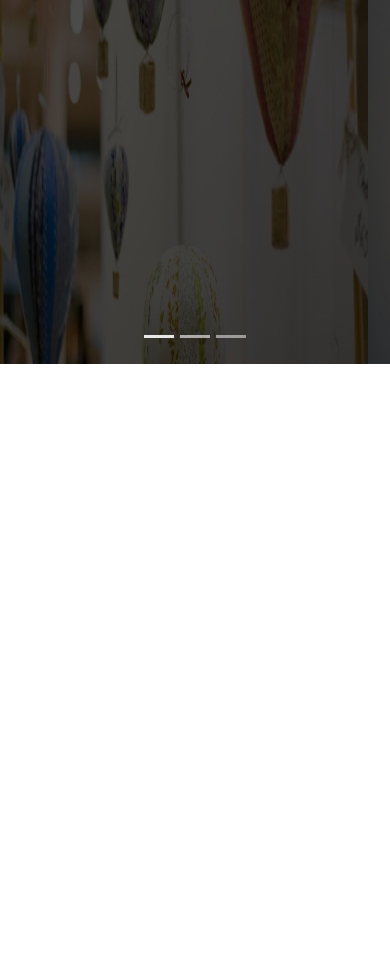
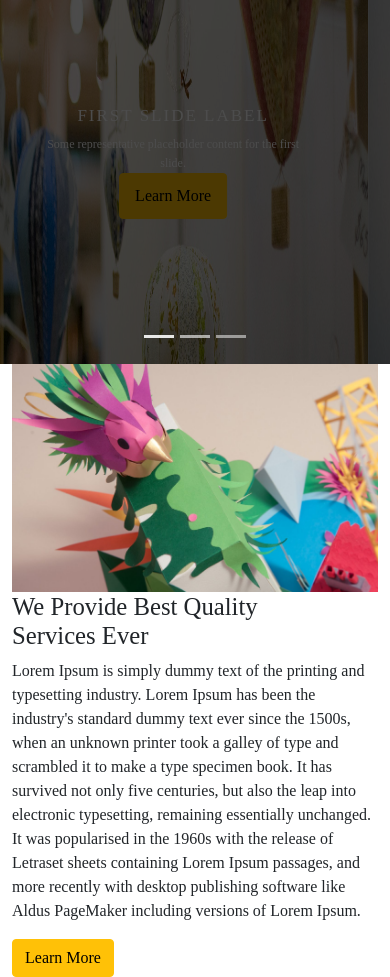
Before and after one commit to SandeeepS/LoginHome6Week, a plain HTML site: page index.html in a window 390 px wide. Shown: the part 480-1457 px from the top of the page. Before the commit the page ends 844 px from the top, so only its background shows below. Drawn offline with nearby package versions, Linux system fonts and the light colour scheme.

Commit message:
third commit

```diff
--- a/index.html
+++ b/index.html
@@ -57,7 +57,7 @@
         <div class="carousel-inner">
           <div class="carousel-item active">
             <img src="/img/caros1.jpg" class="d-block w-100" alt="...">
-            <div class="carousel-caption d-none d-md-block">
+            <div class="carousel-caption ">
               <h5>First slide label</h5>
               <p>Some representative placeholder content for the first slide.</p>
               <p><a href="#" class="btn btn-warning mt3">Learn More</a></p>
@@ -65,7 +65,7 @@
           </div>
           <div class="carousel-item">
             <img src="/img/caros2.jpg" class="d-block w-100" alt="...">
-            <div class="carousel-caption d-none d-md-block">
+            <div class="carousel-caption ">
               <h5>Second slide label</h5>
               <p>Some representative placeholder content for the second slide.</p>
               <p><a href="#" class="btn btn-warning mt3">Learn More</a></p>
@@ -73,7 +73,7 @@
           </div>
           <div class="carousel-item">
             <img src="/img/caros3.jpg" class="d-block w-100" alt="...">
-            <div class="carousel-caption d-none d-md-block">
+            <div class="carousel-caption ">
               <h5>Third slide label</h5>
               <p>Some representative placeholder content for the third slide.</p>
               <p><a href="#" class="btn btn-warning mt3">Learn More</a></p>
@@ -90,6 +90,29 @@
         </button>
       </div>
 
+      <!--About section-->
+
+      <section id="about" class="about-section-padding">
+        <div class="container">
+            <div class="row">
+                <div class="col-lg-4 col-md-12 col-12">
+                      <div class="about-img">
+                        <img src="/img/caros3.jpg" alt="" class="img-fluid">
+                      </div>
+                </div>
+               <div class="col-lg-8 col-md-12 col-12 ps-lg-5 mt-md-5">
+                  <div class="about-text">
+                    <h2>We Provide Best Quality <br> Services Ever</h2>
+                    <p>Lorem Ipsum is simply dummy text of the printing and typesetting industry. Lorem Ipsum has been the industry's standard dummy text ever since the 1500s, when an unknown printer took a galley of type and scrambled it to make a type specimen book. It has survived not only five centuries, but also the leap into electronic typesetting, remaining essentially unchanged. It was popularised in the 1960s with the release of Letraset sheets containing Lorem Ipsum passages, and more recently with desktop publishing software like Aldus PageMaker including versions of Lorem Ipsum.
+
+                    </p>
+                    <a href="#" class="btn btn-warning">Learn More</a>
+                  </div>
+               </div>
+            </div>
+        </div>
+      </section>
+
     <script src="https://cdn.jsdelivr.net/npm/@popperjs/core@2.9.2/dist/umd/popper.min.js" integrity="sha384-IQsoLXl5PILFhosVNubq5LC7Qb9DXgDA9i+tQ8Zj3iwWAwPtgFTxbJ8NT4GN1R8p" crossorigin="anonymous"></script>
     <script src="https://cdn.jsdelivr.net/npm/bootstrap@5.0.2/dist/js/bootstrap.min.js" integrity="sha384-cVKIPhGWiC2Al4u+LWgxfKTRIcfu0JTxR+EQDz/bgldoEyl4H0zUF0QKbrJ0EcQF" crossorigin="anonymous"></script>
 </body>
--- a/styleHome.css
+++ b/styleHome.css
@@ -62,6 +62,14 @@ body{
     height: 100vh;
 }
 
+@media only screen and (min-width: 768px) and (max-width:991px){
+    .carousel-caption{
+        bottom: 370px;
+    }
+    .carousel-caption p{
+        width: 100%;
+    }
+}
 
 @media only screen and (max-width:767px){
     .navbar-nav{
@@ -76,5 +84,10 @@ body{
     .carousel-caption a{
         padding: 10px 15px;
     }
+    .carousel-caption p{
+        width: 100%;
+        line-height: 1.6;
+        font-size: 12px;
+    }
 
 }
```
